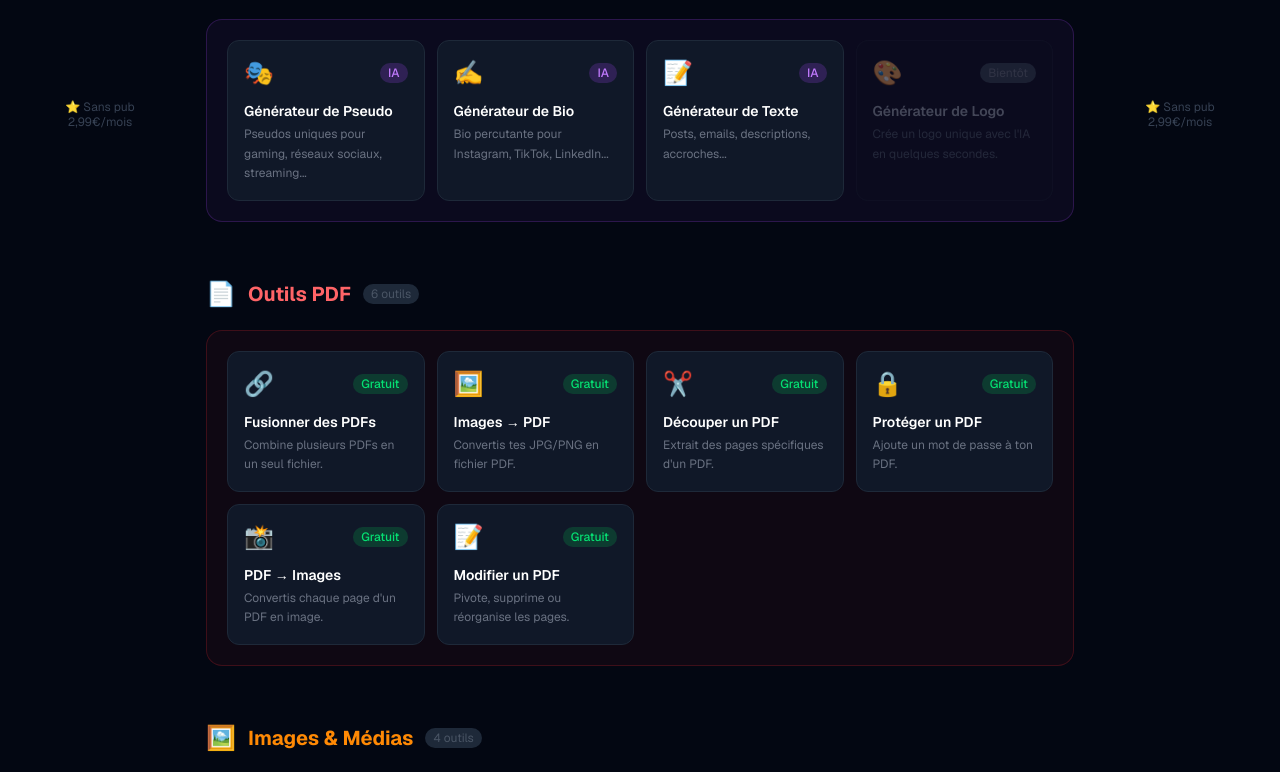
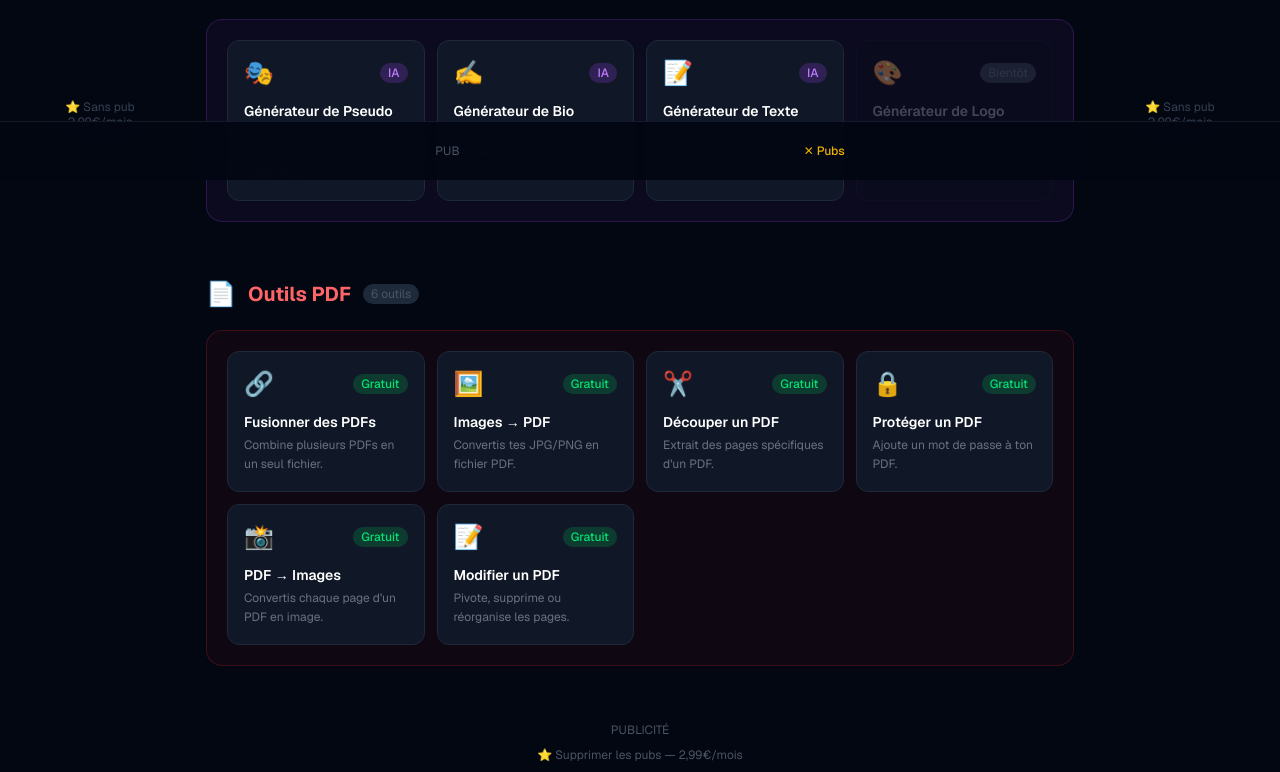
Before and after one commit to YaTaZizou/toolbox-site, a Next.js app: page / in a window 1280 px wide. Shown: the part 620-1392 px from the top of the page. Built offline with nearby package versions, Linux system fonts and the light colour scheme; no server answers.

Commit message:
Add sticky bottom ad and inter-category banners

```diff
--- a/app/layout.tsx
+++ b/app/layout.tsx
@@ -3,7 +3,7 @@ import { Geist } from "next/font/google";
 import "./globals.css";
 import Link from "next/link";
 import NavAuth from "@/components/NavAuth";
-import { SidebarAd } from "@/components/AdBanner";
+import { SidebarAd, StickyBottomAd } from "@/components/AdBanner";
 
 const geist = Geist({ subsets: ["latin"] });
 
@@ -44,13 +44,14 @@ export default function RootLayout({ children }: { children: React.ReactNode })
           </aside>
 
           {/* Contenu principal */}
-          <main className="flex-1 min-w-0 max-w-[900px]">{children}</main>
+          <main className="flex-1 min-w-0 max-w-[900px] pb-16">{children}</main>
 
           {/* Pub droite — visible uniquement sur grands écrans */}
           <aside className="hidden xl:flex w-[180px] flex-shrink-0 sticky top-20 self-start h-[calc(100vh-80px)] justify-center overflow-hidden">
             <SidebarAd slot="right" />
           </aside>
         </div>
+        <StickyBottomAd />
         <footer className="border-t border-gray-800/60 mt-24 py-12 text-sm">
           <div className="max-w-6xl mx-auto px-4">
             <div className="flex flex-col md:flex-row items-center justify-between gap-6">
--- a/app/page.tsx
+++ b/app/page.tsx
@@ -1,4 +1,5 @@
 import Link from "next/link";
+import { AdBanner } from "@/components/AdBanner";
 
 type Tool = {
   href: string;
@@ -174,8 +175,10 @@ export default function Home() {
       {/* ── Catégories ── */}
       <div className="space-y-14">
         {categories.map((cat, catIdx) => (
+          <div key={cat.id}>
+          {/* Pub entre catégories (après la 2e et la 4e) */}
+          {(catIdx === 2 || catIdx === 4) && <AdBanner />}
           <div
-            key={cat.id}
             className="animate-fade-in-up"
             style={{ animationDelay: `${catIdx * 80 + 300}ms` }}
           >
@@ -229,6 +232,7 @@ export default function Home() {
               </div>
             </div>
           </div>
+          </div>
         ))}
       </div>
     </div>
--- a/components/AdBanner.tsx
+++ b/components/AdBanner.tsx
@@ -7,16 +7,19 @@ declare global {
   interface Window { adsbygoogle: unknown[] }
 }
 
+function pushAd() {
+  try {
+    (window.adsbygoogle = window.adsbygoogle || []).push({});
+  } catch {}
+}
+
+/* ── Bannière horizontale (homepage entre catégories, bas de page) ── */
 export function AdBanner() {
-  useEffect(() => {
-    try {
-      (window.adsbygoogle = window.adsbygoogle || []).push({});
-    } catch {}
-  }, []);
+  useEffect(() => { pushAd(); }, []);
 
   return (
     <div className="w-full text-center my-6">
-      <p className="text-xs text-gray-600 mb-2">PUBLICITÉ</p>
+      <p className="text-xs text-gray-600 mb-1">PUBLICITÉ</p>
       <ins
         className="adsbygoogle"
         style={{ display: "block" }}
@@ -25,19 +28,16 @@ export function AdBanner() {
         data-ad-format="auto"
         data-full-width-responsive="true"
       />
-      <Link href="/premium" className="text-xs text-gray-600 hover:text-yellow-400 transition-colors mt-2 inline-block">
+      <Link href="/premium" className="text-xs text-gray-600 hover:text-yellow-400 transition-colors mt-1 inline-block">
         ⭐ Supprimer les pubs — 2,99€/mois
       </Link>
     </div>
   );
 }
 
+/* ── Sidebar verticale gauche / droite ── */
 export function SidebarAd({ slot }: { slot: "left" | "right" }) {
-  useEffect(() => {
-    try {
-      (window.adsbygoogle = window.adsbygoogle || []).push({});
-    } catch {}
-  }, []);
+  useEffect(() => { pushAd(); }, []);
 
   return (
     <div className="flex flex-col items-center gap-2 pt-2">
@@ -57,12 +57,33 @@ export function SidebarAd({ slot }: { slot: "left" | "right" }) {
   );
 }
 
+/* ── Bannière sticky en bas de l'écran (très visible sur mobile) ── */
+export function StickyBottomAd() {
+  useEffect(() => { pushAd(); }, []);
+
+  return (
+    <div className="fixed bottom-0 left-0 right-0 z-40 bg-gray-950/95 backdrop-blur border-t border-gray-800/60 py-1 px-2 flex items-center justify-center gap-3">
+      <p className="text-xs text-gray-600 shrink-0">PUB</p>
+      <ins
+        className="adsbygoogle"
+        style={{ display: "inline-block", width: "320px", height: "50px" }}
+        data-ad-client="ca-pub-9277300744556228"
+        data-ad-slot="auto"
+        data-ad-format="auto"
+      />
+      <Link
+        href="/premium"
+        className="text-xs text-yellow-500 hover:text-yellow-400 transition-colors shrink-0 font-medium"
+      >
+        ✕ Pubs
+      </Link>
+    </div>
+  );
+}
+
+/* ── Pop-up pub avant téléchargement ── */
 export function AdBeforeDownload({ onContinue }: { onContinue: () => void }) {
-  useEffect(() => {
-    try {
-      (window.adsbygoogle = window.adsbygoogle || []).push({});
-    } catch {}
-  }, []);
+  useEffect(() => { pushAd(); }, []);
 
   return (
     <div className="fixed inset-0 bg-black/80 backdrop-blur z-50 flex items-center justify-center p-4">
```
